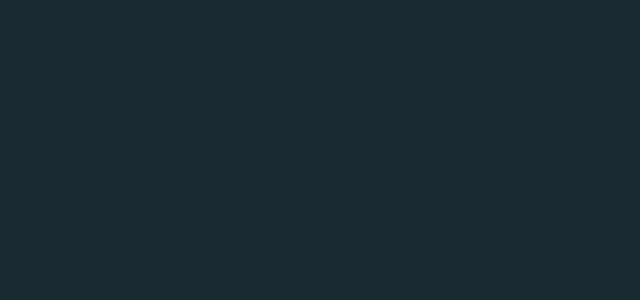
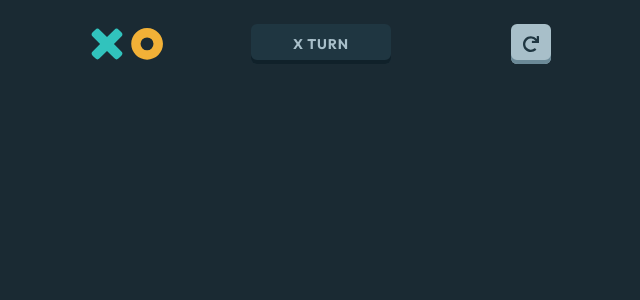
Before and after one commit to g-akca/tic-tac-toe-game, a React (Vite) app: page / in a window 1280 px wide. Both pictures are taken after a click on the button "NEW GAME (VS CPU)". Shown: the top 300 px of the page, without its empty margins (319-959 px from the left). Built offline with nearby package versions, Linux system fonts and the light colour scheme.

Commit message:
Finish GameScreen and GameHeader layout

```diff
--- a/src/App.jsx
+++ b/src/App.jsx
@@ -10,7 +10,7 @@ function App() {
     <div
       className={`
         text-base leading-base tracking-base text-slate-300
-        min-h-screen p-6 bg-slate-900 flex items-center ${isGameStarted ? "justify-center" : ""}
+        min-h-screen p-6 bg-slate-900 flex justify-center ${!isGameStarted ? "items-center" : ""}
       `}
     >
       {isGameStarted ? (
--- /dev/null
+++ b/src/components/GameBoard.jsx
@@ -0,0 +1,9 @@
+function GameBoard() {
+  return (
+    <section>
+
+    </section>
+  )
+}
+
+export default GameBoard;
--- /dev/null
+++ b/src/components/GameHeader.jsx
@@ -0,0 +1,20 @@
+import logoImg from "/images/logo.svg";
+import restartIcon from "/images/icon-restart.svg";
+
+function GameHeader() {
+  return (
+    <header className="grid grid-cols-3 gap-5 items-center w-full">
+      <img src={logoImg} alt="Tic tac toe logo" />
+
+      <div className="text-center uppercase text-[14px] leading-[130%] tracking-[0.9px] font-bold h-10 bg-slate-800 rounded-md inset-shadow-[0_-4px_#10212A] flex justify-center items-center">
+        X Turn
+      </div>
+
+      <button className="justify-self-end w-10 h-10 bg-slate-300 rounded-md inset-shadow-[0_-4px_#6B8997] cursor-pointer flex justify-center items-center">
+        <img src={restartIcon} alt="Restart icon" className="w-4 h-4" />
+      </button>
+    </header>
+  );
+}
+
+export default GameHeader;
--- a/src/components/GameScreen.jsx
+++ b/src/components/GameScreen.jsx
@@ -1,6 +1,12 @@
+import GameHeader from "./GameHeader";
+import GameBoard from "./GameBoard";
+
 function GameScreen() {
   return (
-    <section>
+    <section className="w-full max-w-115 flex flex-col items-center gap-16">
+      <GameHeader />
+
+      <GameBoard />
     </section>
   )
 }
--- a/src/components/NewGameMenu.jsx
+++ b/src/components/NewGameMenu.jsx
@@ -15,7 +15,7 @@ function NewGameMenu({ setIsGameStarted }) {
 
           <div className="bg-slate-900 rounded-[10px] p-2.25 grid grid-cols-2">
             <label className="h-13.5 rounded-[10px] cursor-pointer flex items-center justify-center has-checked:bg-slate-300 has-checked:text-slate-900">
-              <input type="radio" name="mark" value="X" className="hidden" checked />
+              <input type="radio" name="mark" value="X" className="hidden" defaultChecked />
               <span>X</span>
             </label>
             <label className="h-13.5 rounded-[10px] cursor-pointer flex items-center justify-center has-checked:bg-slate-300 has-checked:text-slate-900">
```
